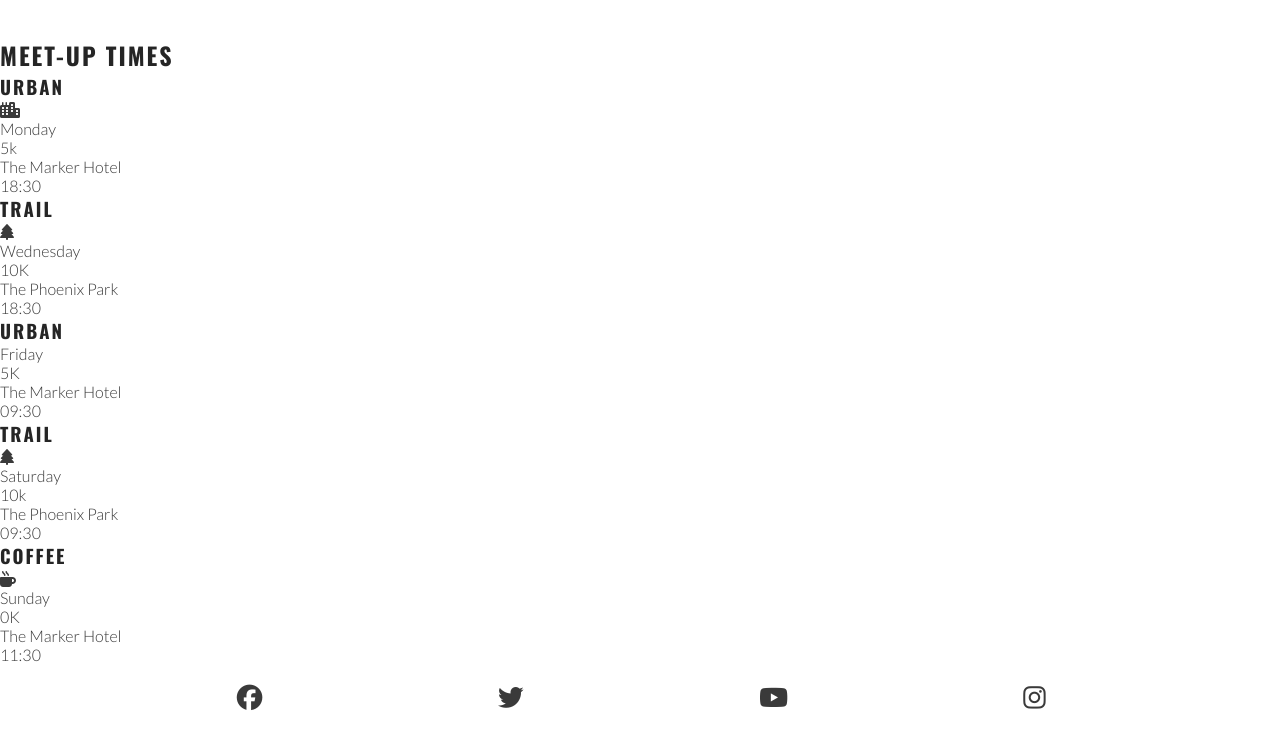
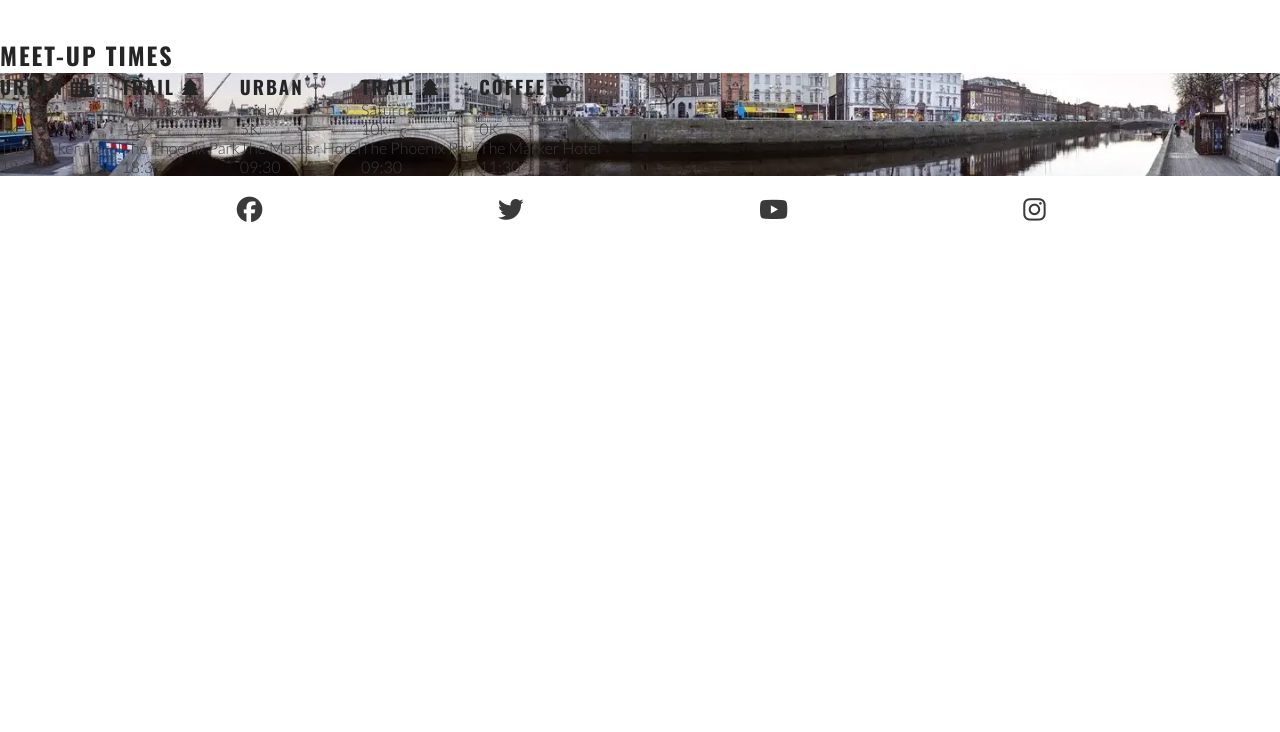
Before and after one commit to SynthSlav/Love-running-wthrough-project-CI, a plain HTML site: page index.html in a window 1280 px wide. Shown: the part 1088-1820 px from the top of the page. After the commit the page ends 1332 px from the top, so only its background shows below. Drawn offline with nearby package versions, Linux system fonts and the light colour scheme.

Commit message:
Added background image to times div

```diff
--- a/assets/css/style.css
+++ b/assets/css/style.css
@@ -160,6 +160,12 @@
     justify-content: center;
 }
 
+#times {
+    background: url('../images/dublin-city.webp') no-repeat center/cover;
+    display: flex;
+    flex-wrap: wrap;
+}
+
 /* Footer */
 #social-networks {
     text-align: center;
@@ -174,6 +180,7 @@
     padding: 5%;
     color: #3a3a3a;
 }
+
 
 /* Media query: tablets and larger (768px and up) */
 @media screen and (min-width: 768px) {
--- a/index.html
+++ b/index.html
@@ -75,16 +75,15 @@
             <h2>Meet-up Times</h2>
             <div id="times">
                 <div>
-                    <h3>Urban</h3>
-                    <i class="fa-solid fa-city"></i>
+                    <h3>Urban <i class="fa-solid fa-city"></i></h3>
+
                     <p>Monday</p>
                     <p>5k</p>
                     <p>The Marker Hotel</p>
                     <p>18:30</p>
                 </div>
                 <div>
-                    <h3>Trail</h3>
-                    <i class="fa-solid fa-tree"></i>
+                    <h3>Trail <i class="fa-solid fa-tree"></i></h3>
                     <p>Wednesday</p>
                     <p>10K</p>
                     <p>The Phoenix Park</p>
@@ -98,16 +97,14 @@
                     <p>09:30</p>
                 </div>
                 <div>
-                    <h3>Trail</h3>
-                    <i class="fa-solid fa-tree"></i>
+                    <h3>Trail <i class="fa-solid fa-tree"></i></h3>
                     <p>Saturday</p>
                     <p>10k</p>
                     <p>The Phoenix Park</p>
                     <p>09:30</p>
                 </div>
                 <div>
-                    <h3>Coffee</h3>
-                    <i class="fa-solid fa-mug-hot"></i>
+                    <h3>Coffee <i class="fa-solid fa-mug-hot"></i></h3>
                     <p>Sunday</p>
                     <p>0K</p>
                     <p>The Marker Hotel</p>
```
Also changed, not shown: assets/images/dublin-city.webp (added).
